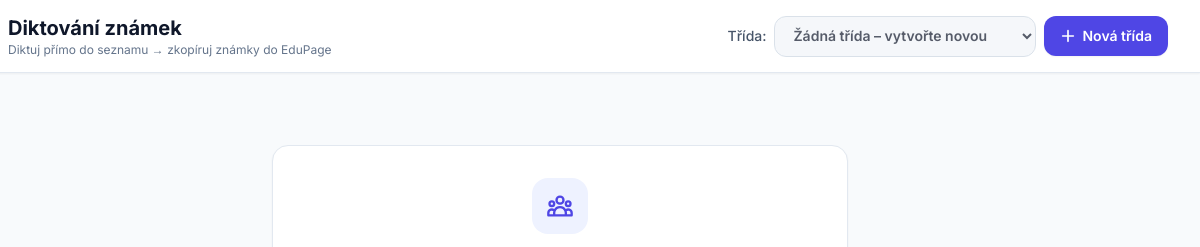
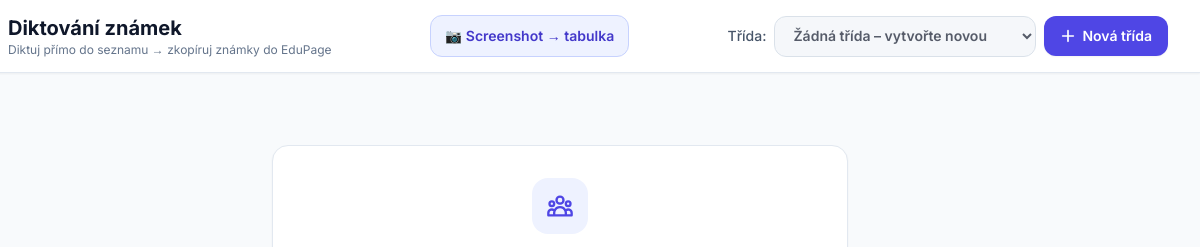
Before and after one commit to Berniocal/skola, a plain HTML site: page index.html in a window 1280 px wide. Shown: the top 247 px of the page, 80-1280 px from the left. Drawn offline with nearby package versions, Linux system fonts and the light colour scheme.

Commit message:
feat: link OCR table tool from grade dictation header

```diff
--- a/index.html
+++ b/index.html
@@ -58,6 +58,9 @@
                     <p class="text-xs text-slate-500">Diktuj přímo do seznamu &rarr; zkopíruj známky do EduPage</p>
                 </div>
             </div>
+
+            <!-- Převod screenshotu na tabulku -->
+            <a href="./ocr.html" class="inline-flex items-center gap-2 bg-indigo-50 hover:bg-indigo-100 border border-indigo-200 text-indigo-700 font-semibold text-sm rounded-xl px-3.5 py-2.5 transition no-underline" title="Rozpoznat text ze screenshotu a upravit v tabulce">📷 Screenshot → tabulka</a>
 
             <!-- Výběr a správa třídy -->
             <div class="flex flex-wrap items-center gap-2 w-full sm:w-auto">
```
